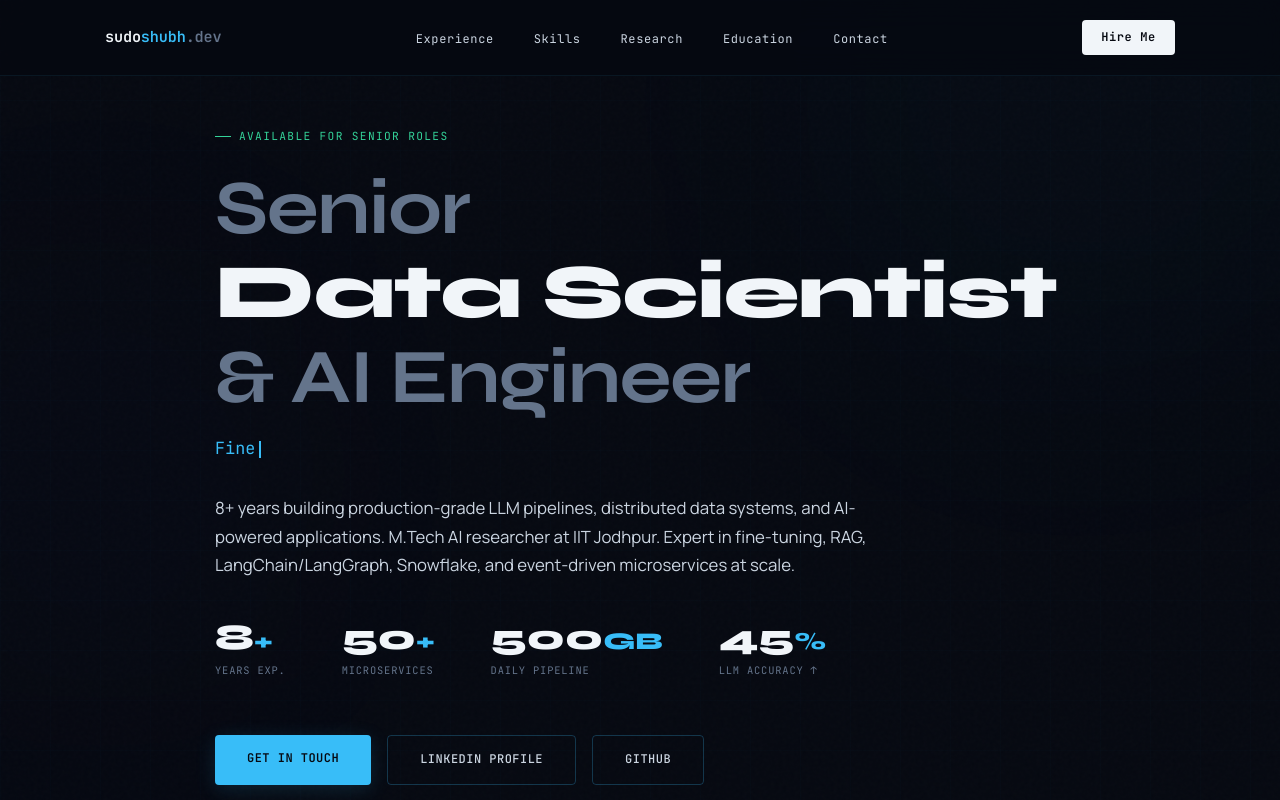
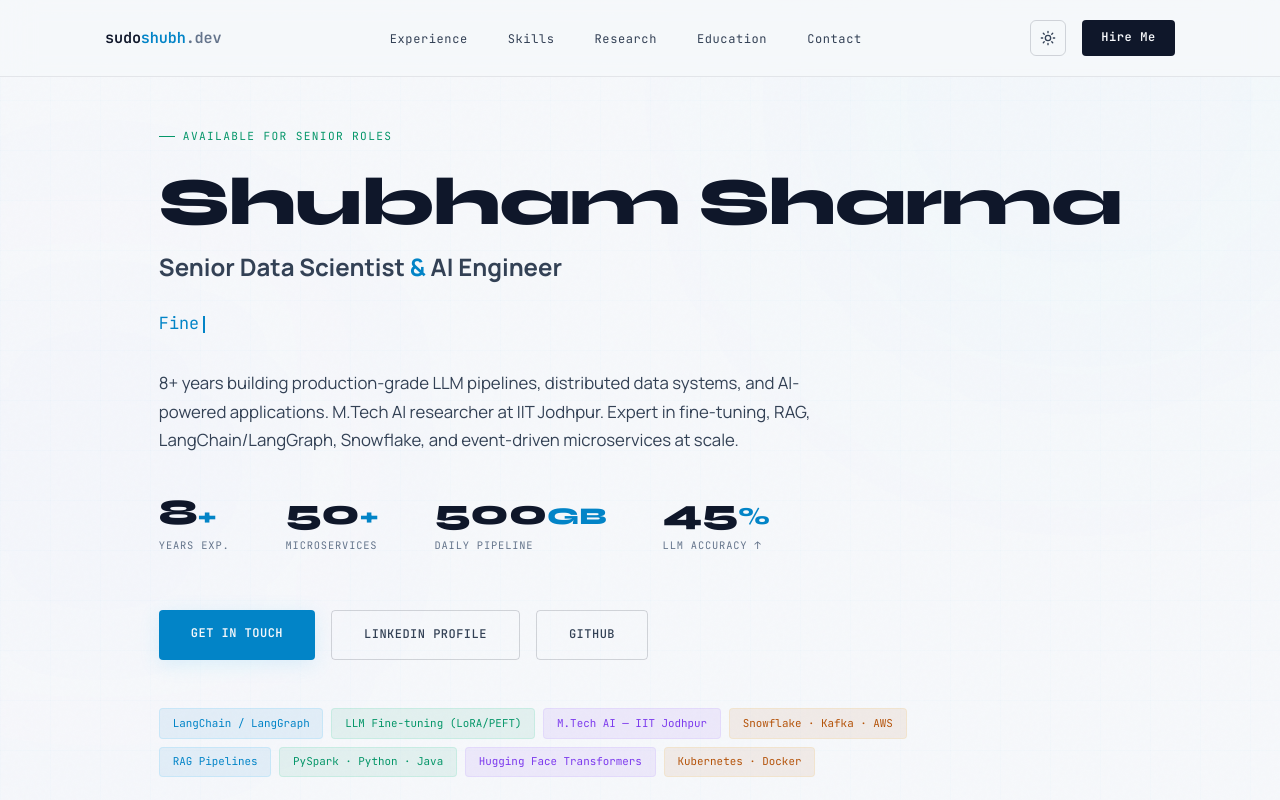
Before and after one commit to sudoshubh/sudoshubh.github.io, a plain HTML site: page index.html in a window 1280 px wide. Shown: the top 800 px of the page. Drawn offline with Linux system fonts and the light colour scheme.

Commit message:
new changes for index files

```diff
--- a/index.html
+++ b/index.html
@@ -5,6 +5,15 @@
     <meta charset="UTF-8" />
     <meta name="viewport" content="width=device-width, initial-scale=1.0" />
     <title>Shubham Sharma | Senior Data Scientist & AI Engineer</title>
+    <script>
+        (function () {
+            try {
+                var saved = localStorage.getItem('theme');
+                var theme = saved || (window.matchMedia('(prefers-color-scheme: light)').matches ? 'light' : 'dark');
+                if (theme === 'light') document.documentElement.setAttribute('data-theme', 'light');
+            } catch (e) { }
+        })();
+    </script>
     <link rel="preconnect" href="https://fonts.googleapis.com" />
     <link rel="preconnect" href="https://fonts.gstatic.com" crossorigin />
     <link
@@ -34,6 +43,43 @@
             --body: 'Manrope', sans-serif;
         }
 
+        :root[data-theme="light"] {
+            --bg: #f6f8fb;
+            --bg2: #ffffff;
+            --bg3: #eef2f7;
+            --panel: rgba(255, 255, 255, 0.85);
+            --border: rgba(15, 23, 42, 0.08);
+            --border-bright: rgba(15, 23, 42, 0.16);
+            --cyan: #0284c7;
+            --cyan-dim: rgba(2, 132, 199, 0.08);
+            --green: #059669;
+            --green-dim: rgba(5, 150, 105, 0.08);
+            --violet: #7c3aed;
+            --violet-dim: rgba(124, 58, 237, 0.08);
+            --amber: #b45309;
+            --amber-dim: rgba(180, 83, 9, 0.08);
+            --text: #0f172a;
+            --text-dim: #334155;
+            --text-muted: #64748b;
+        }
+
+        body,
+        nav,
+        .terminal,
+        .term-bar,
+        footer,
+        .skill-card,
+        .tl-body,
+        .edu-card,
+        .research-card,
+        .contact-card,
+        .metric,
+        .chip,
+        .skill-bar-track,
+        .cert-item {
+            transition: background-color 0.3s ease, border-color 0.3s ease, color 0.3s ease;
+        }
+
         *,
         *::before,
         *::after {
@@ -123,10 +169,57 @@
             border-bottom: 1px solid var(--border);
         }
 
+        :root[data-theme="light"] nav {
+            background: rgba(246, 248, 251, 0.82);
+        }
+
         nav .inner {
             display: flex;
             justify-content: space-between;
             align-items: center;
+        }
+
+        .nav-right {
+            display: flex;
+            align-items: center;
+            gap: 1rem;
+        }
+
+        .theme-toggle {
+            display: flex;
+            align-items: center;
+            justify-content: center;
+            width: 36px;
+            height: 36px;
+            border-radius: 6px;
+            border: 1px solid var(--border-bright);
+            background: transparent;
+            color: var(--text-dim);
+            cursor: pointer;
+            transition: color 0.2s ease, border-color 0.2s ease, background 0.2s ease;
+        }
+
+        .theme-toggle:hover {
+            color: var(--cyan);
+            border-color: var(--cyan);
+            background: var(--cyan-dim);
+        }
+
+        .theme-toggle svg {
+            width: 16px;
+            height: 16px;
+        }
+
+        .theme-toggle .icon-sun {
+            display: none;
+        }
+
+        :root[data-theme="light"] .theme-toggle .icon-moon {
+            display: none;
+        }
+
+        :root[data-theme="light"] .theme-toggle .icon-sun {
+            display: block;
         }
 
         .logo {
@@ -211,22 +304,26 @@
             background: var(--green);
         }
 
-        h1 {
+        .hero-name {
             font-family: var(--display);
-            font-size: clamp(2.8rem, 6.5vw, 4.8rem);
+            font-size: clamp(2.6rem, 6vw, 4.2rem);
             font-weight: 800;
-            line-height: 1.1;
+            line-height: 1.08;
             letter-spacing: -0.02em;
-            margin-bottom: 1rem;
-        }
-
-        .h1-dim {
-            color: var(--text-muted);
+            color: var(--text);
+            margin-bottom: 0.6rem;
+        }
+
+        .hero-role {
+            font-family: var(--body);
+            font-size: clamp(1.1rem, 2.3vw, 1.5rem);
             font-weight: 700;
-        }
-
-        .h1-bright {
-            color: var(--text);
+            color: var(--text-dim);
+            margin-bottom: 1.5rem;
+        }
+
+        .hero-role span {
+            color: var(--cyan);
         }
 
         .hero-subtitle {
@@ -400,6 +497,11 @@
             margin: 2rem 0 6rem;
         }
 
+        :root[data-theme="light"] .terminal {
+            background: #ffffff;
+            box-shadow: 0 20px 40px rgba(15, 23, 42, 0.08);
+        }
+
         .term-bar {
             background: #090e18;
             padding: 0.8rem 1.2rem;
@@ -407,6 +509,10 @@
             align-items: center;
             gap: 0.5rem;
             border-bottom: 1px solid var(--border);
+        }
+
+        :root[data-theme="light"] .term-bar {
+            background: #eef2f7;
         }
 
         .term-dot {
@@ -706,6 +812,10 @@
             overflow: hidden;
         }
 
+        :root[data-theme="light"] .skill-bar-track {
+            background: rgba(15, 23, 42, 0.07);
+        }
+
         .skill-bar-fill {
             height: 100%;
             transform: scaleX(0);
@@ -747,6 +857,11 @@
             background: rgba(255, 255, 255, 0.02);
             color: var(--text-dim);
             border: 1px solid rgba(255, 255, 255, 0.05);
+        }
+
+        :root[data-theme="light"] .chip {
+            background: rgba(15, 23, 42, 0.03);
+            border-color: rgba(15, 23, 42, 0.08);
         }
 
         /* Core Metrics Overview Grid */
@@ -911,6 +1026,10 @@
             border-top: 1px solid rgba(255, 255, 255, 0.04);
         }
 
+        :root[data-theme="light"] .edu-focus {
+            border-top-color: rgba(15, 23, 42, 0.07);
+        }
+
         .cert-row {
             display: flex;
             flex-wrap: wrap;
@@ -979,6 +1098,10 @@
             border-top: 1px solid var(--border);
             padding: 2.5rem 0;
             background: #04060b;
+        }
+
+        :root[data-theme="light"] footer {
+            background: #ffffff;
         }
 
         .footer-inner {
@@ -1066,18 +1189,30 @@
                 <li><a href="#education">Education</a></li>
                 <li><a href="#contact">Contact</a></li>
             </ul>
-            <a href="mailto:shubhamsharmavks@gmail.com" class="nav-cta">Hire Me</a>
+            <div class="nav-right">
+                <button type="button" class="theme-toggle" id="themeToggle" aria-label="Toggle light and dark mode">
+                    <svg class="icon-moon" viewBox="0 0 24 24" fill="none" stroke="currentColor" stroke-width="2"
+                        stroke-linecap="round" stroke-linejoin="round">
+                        <path d="M21 12.79A9 9 0 1 1 11.21 3 7 7 0 0 0 21 12.79z"></path>
+                    </svg>
+                    <svg class="icon-sun" viewBox="0 0 24 24" fill="none" stroke="currentColor" stroke-width="2"
+                        stroke-linecap="round" stroke-linejoin="round">
+                        <circle cx="12" cy="12" r="4"></circle>
+                        <path
+                            d="M12 2v2M12 20v2M4.93 4.93l1.41 1.41M17.66 17.66l1.41 1.41M2 12h2M20 12h2M4.93 19.07l1.41-1.41M17.66 6.34l1.41-1.41">
+                        </path>
+                    </svg>
+                </button>
+                <a href="mailto:shubhamsharmavks@gmail.com" class="nav-cta">Hire Me</a>
+            </div>
         </div>
     </nav>
 
     <section id="hero" style="border: none;">
         <div class="wrap">
             <div class="hero-tag">Available for Senior Roles</div>
-            <h1>
-                <span class="h1-dim">Senior</span><br>
-                <span class="h1-bright">Data Scientist</span><br>
-                <span class="h1-dim">&amp; AI Engineer</span>
-            </h1>
+            <h1 class="hero-name">Shubham Sharma</h1>
+            <div class="hero-role">Senior Data Scientist <span>&amp;</span> AI Engineer</div>
             <div class="hero-subtitle">
                 <span id="typewriter"></span><span class="caret"></span>
             </div>
@@ -1525,6 +1660,21 @@
     </footer>
 
     <script>
+        // theme toggle
+        const themeToggle = document.getElementById('themeToggle');
+        if (themeToggle) {
+            themeToggle.addEventListener('click', () => {
+                const isLight = document.documentElement.getAttribute('data-theme') === 'light';
+                if (isLight) {
+                    document.documentElement.removeAttribute('data-theme');
+                    localStorage.setItem('theme', 'dark');
+                } else {
+                    document.documentElement.setAttribute('data-theme', 'light');
+                    localStorage.setItem('theme', 'light');
+                }
+            });
+        }
+
         // typewriter logic
         const phrases = [
             'Fine-tuning LLMs for Indian languages...',
```
